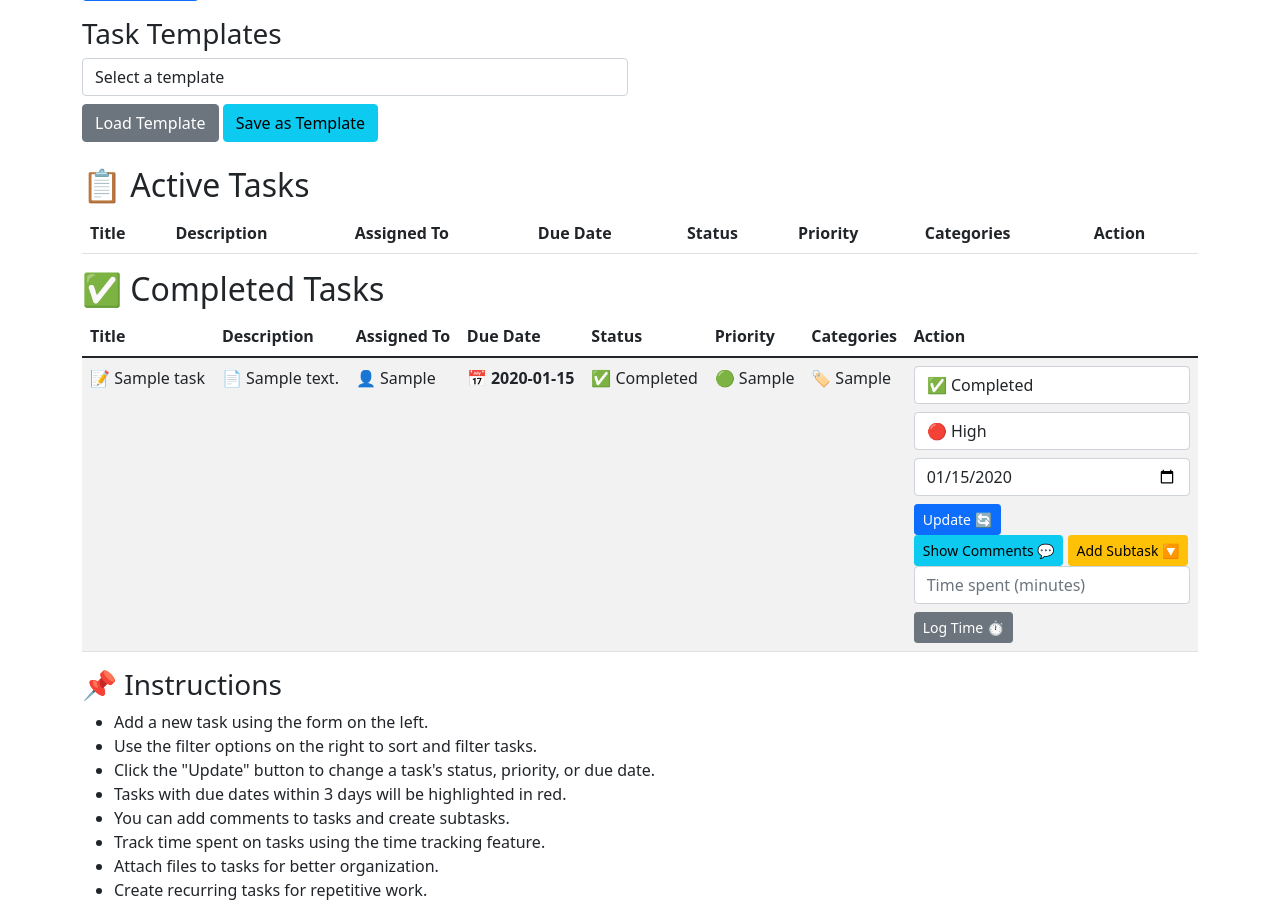
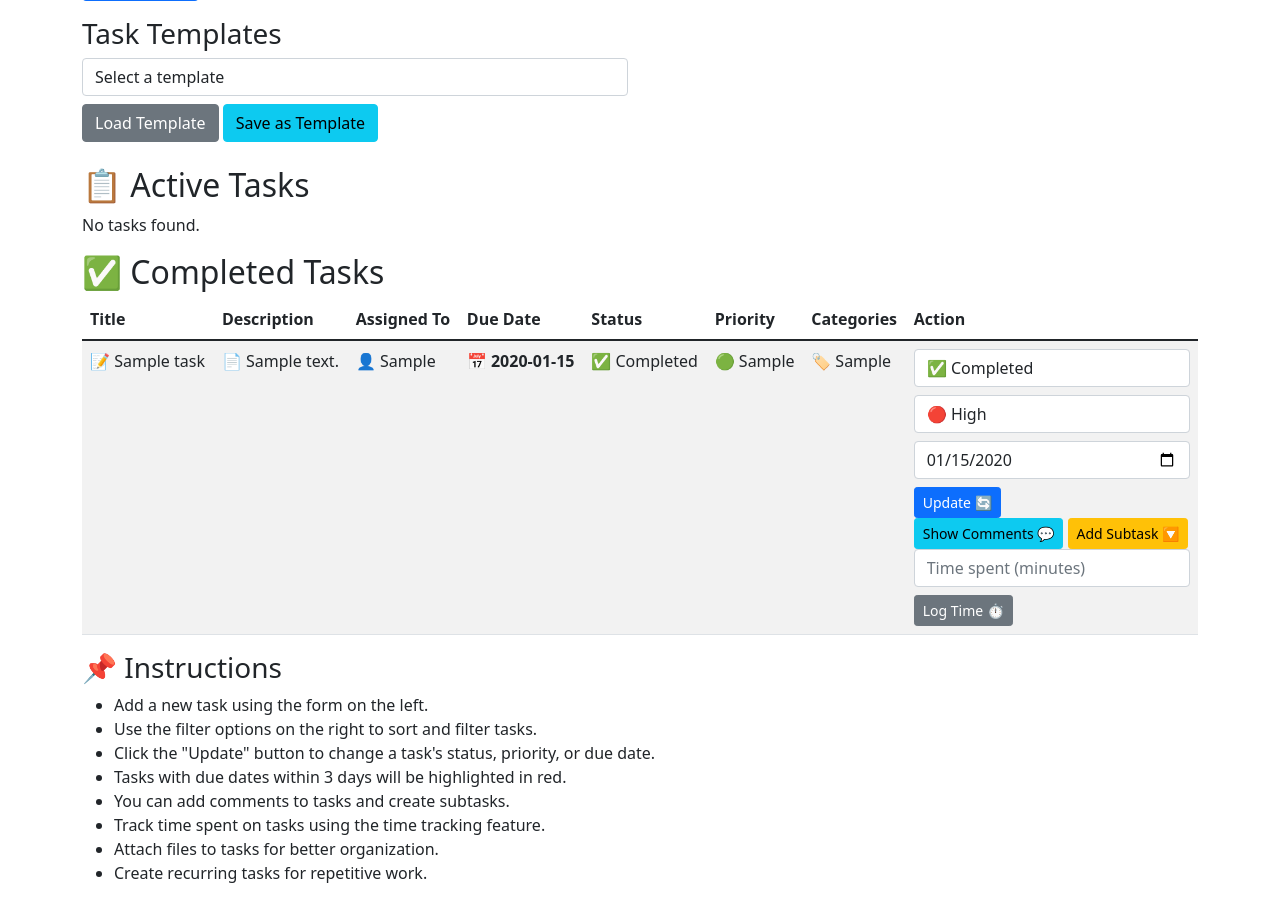
Before and after one commit to zbenzid/test, a Flask app: page / in a window 1280 px wide. Shown: the part 1376-2276 px from the top of the page. Run offline with Flask 2, Linux system fonts and the light colour scheme; a user stored in the database is signed in; tables that the repository leaves empty hold one stand-in row (values such as "Sample post"); lists and menus that the app fills with data are empty; some libraries are stand-ins or nearby versions.

Commit message:
Improved task creation and retrieval functionality in the task management system.

```diff
--- a/app.py
+++ b/app.py
@@ -154,29 +154,34 @@ def get_tasks():
         query = query.filter((Task.title.ilike(f'%{search_query}%')) | (Task.description.ilike(f'%{search_query}%')))
 
     tasks = query.order_by(getattr(Task, sort_by)).all()
-    completed_tasks = [task for task in tasks if task.status == 'Completed']
-    active_tasks = [task for task in tasks if task.status != 'Completed']
+    completed_tasks = [task.to_dict() for task in tasks if task.status == 'Completed']
+    active_tasks = [task.to_dict() for task in tasks if task.status != 'Completed']
+
+    app.logger.info(f"Retrieved {len(active_tasks)} active tasks and {len(completed_tasks)} completed tasks")
 
     return jsonify({
-        'active_tasks': [task.to_dict() for task in active_tasks],
-        'completed_tasks': [task.to_dict() for task in completed_tasks]
+        'active_tasks': active_tasks,
+        'completed_tasks': completed_tasks
     })
 
 @app.route('/add_task', methods=['POST'])
 @login_required
 def add_task():
     try:
+        form_data = request.form.to_dict()
+        app.logger.info(f"Received task data: {form_data}")
+
         new_task = Task(
-            title=request.form['title'],
-            description=request.form['description'],
-            assigned_to=request.form['assigned_to'],
-            due_date=datetime.strptime(request.form['due_date'], '%Y-%m-%d').date(),
+            title=form_data['title'],
+            description=form_data['description'],
+            assigned_to=form_data['assigned_to'],
+            due_date=datetime.strptime(form_data['due_date'], '%Y-%m-%d').date(),
             status='Pending',
-            priority=request.form['priority'],
-            categories=request.form['categories'],
-            recurring=request.form.get('recurring', 'false') == 'true',
-            recurring_interval=request.form.get('recurring_interval', type=int),
-            recurring_unit=request.form.get('recurring_unit')
+            priority=form_data['priority'],
+            categories=form_data['categories'],
+            recurring=form_data.get('recurring', 'false') == 'true',
+            recurring_interval=form_data.get('recurring_interval', type=int),
+            recurring_unit=form_data.get('recurring_unit')
         )
         db.session.add(new_task)
         db.session.commit()
@@ -187,6 +192,7 @@ def add_task():
                 filename = f"{new_task.id}_{file.filename}"
                 file.save(os.path.join(app.config['UPLOAD_FOLDER'], filename))
 
+        app.logger.info(f"Task added successfully: {new_task.to_dict()}")
         return jsonify(success=True, task=new_task.to_dict())
     except Exception as e:
         db.session.rollback()
--- a/templates/index.html
+++ b/templates/index.html
@@ -228,7 +228,11 @@
 
         function loadTasks(filters = {}) {
             $.get('/tasks', filters, function(data) {
+                console.log("Received tasks data:", data);
                 function generateTaskHtml(tasks) {
+                    if (tasks.length === 0) {
+                        return '<p>No tasks found.</p>';
+                    }
                     let taskHtml = '<table class="table table-striped"><thead><tr><th>Title</th><th>Description</th><th>Assigned To</th><th>Due Date</th><th>Status</th><th>Priority</th><th>Categories</th><th>Action</th></tr></thead><tbody>';
                     tasks.forEach(function(task) {
                         const dueDate = new Date(task.due_date);
@@ -299,6 +303,7 @@
                 e.preventDefault();
                 let formData = new FormData(this);
                 formData.set('description', CKEDITOR.instances.description.getData());
+                console.log("Submitting task data:", Object.fromEntries(formData));
                 $.ajax({
                     url: '/add_task',
                     type: 'POST',
@@ -306,6 +311,7 @@
                     processData: false,
                     contentType: false,
                     success: function(response) {
+                        console.log("Server response:", response);
                         if (response.success) {
                             loadTasks();
                             loadDashboard();
```
